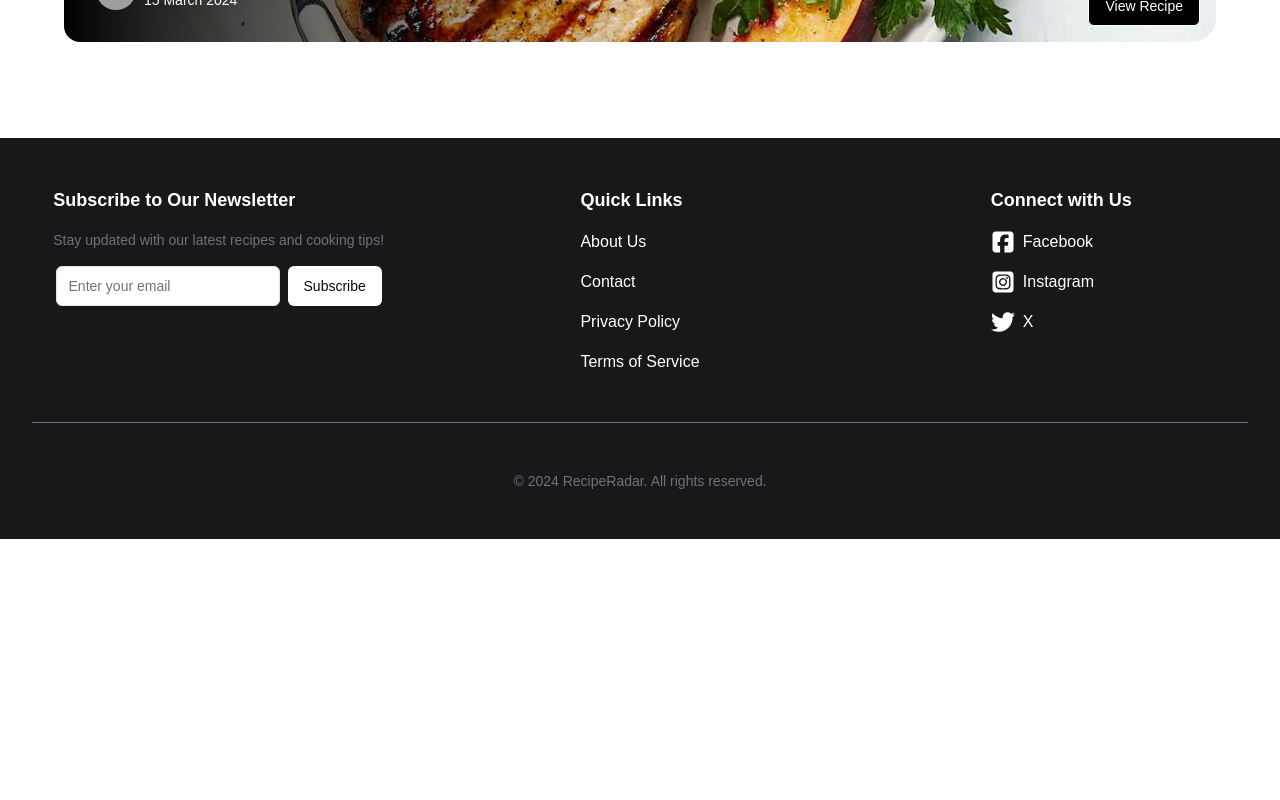
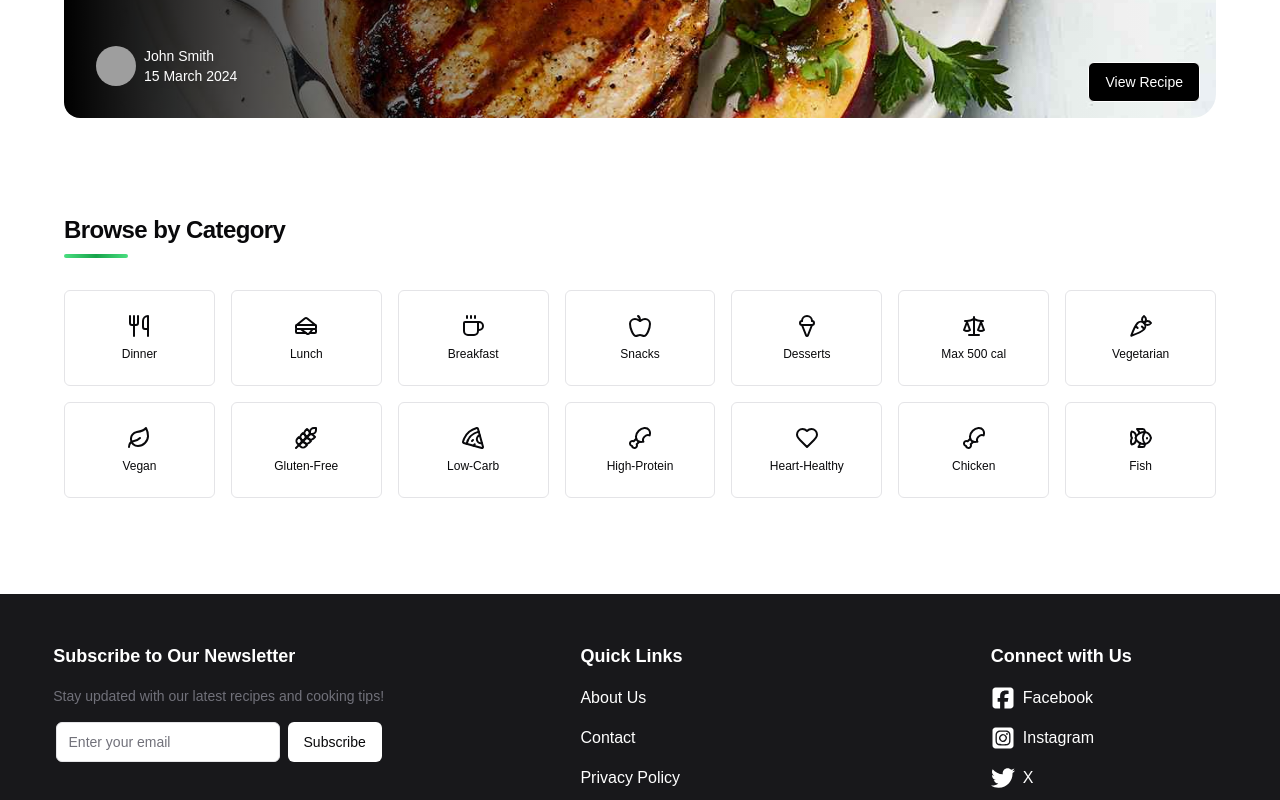
Before and after one commit to JacobssonEmil/recipe-radar, a Next.js app: page / in a window 1280 px wide. Shown: the part 580-1380 px from the top of the page. Before the commit the page ends 1119 px from the top, so only its background shows below. Built offline with nearby package versions, Linux system fonts and the light colour scheme; grey boxes are pictures that could not be loaded.

Commit message:
Add section dividers and category selection section.

```diff
--- a/src/app/layout.tsx
+++ b/src/app/layout.tsx
@@ -3,7 +3,6 @@ import localFont from "next/font/local";
 import "./globals.css";
 import { ThemeProvider } from "@/components/theme-provider";
 import Nav from "@/components/nav";
-import { usePathname } from "next/navigation";
 import Footer from "@/components/footer";
 import {
   ClerkProvider,
@@ -38,11 +37,10 @@ export default function RootLayout({
     <ClerkProvider>
       <html lang="en">
         <head>
-          {" "}
           <script src="https://cdn.jsdelivr.net/npm/swiper@11/swiper-element-bundle.min.js"></script>
         </head>
         <body
-          className={`${geistSans.variable} ${geistMono.variable} antialiased  `}
+          className={`${geistSans.variable} ${geistMono.variable} antialiased min-h-screen flex flex-col`}
         >
           <ThemeProvider
             attribute="class"
@@ -52,7 +50,9 @@ export default function RootLayout({
           >
             <Nav />
 
-            {children}
+            {/* Main content area with flex-grow to push footer down */}
+            <main className="flex-grow">{children}</main>
+
             <Footer />
           </ThemeProvider>
         </body>
--- a/src/app/page.tsx
+++ b/src/app/page.tsx
@@ -7,21 +7,33 @@ import React, { useState, useEffect } from "react";
 
 // import function to register Swiper custom elements
 import { register } from "swiper/element/bundle";
+import CategorySelector from "@/components/home/category-selector";
 // register Swiper custom elements
 register();
-
-// Define the type for a recipe
-interface Recipe {
-  id: number;
-  name: string;
-  description: string;
-}
 
 export default function Home() {
   return (
     <>
       <div className="max-w-[1400px] mx-auto px-4 sm:px-16 sm:mt-12 mt-0">
+        {/* Featured Recipes Intro Section */}
+        <section className="mt-12 mb-8">
+          <h2 className="text-2xl font-semibold  sm:text-2xl tracking-tight">
+            Featured Recipes
+          </h2>
+          <div className="mt-2 w-16 h-1 bg-gradient-to-r from-green-400 via-green-600 to-green-400 rounded-full"></div>
+        </section>
+
+        {/* Carousel Header */}
         <Header />
+
+        {/* Browse by Category Intro Section */}
+        <section className="mt-24 mb-8">
+          <h2 className="text-2xl font-semibold sm:text-2xl tracking-tight">
+            Browse by Category
+          </h2>
+          <div className="mt-2 w-16 h-1 bg-gradient-to-r from-green-400 via-green-600 to-green-400 rounded-full"></div>
+        </section>
+        <CategorySelector />
       </div>
     </>
   );
--- /dev/null
+++ b/src/components/home/category-selector.tsx
@@ -0,0 +1,62 @@
+import { Button } from "@/components/ui/button";
+import {
+  Utensils,
+  Salad,
+  Carrot,
+  Drumstick,
+  Fish,
+  Wheat,
+  Apple,
+  Scale,
+  Heart,
+  Leaf,
+  Coffee,
+  Pizza,
+  Sandwich,
+  IceCream,
+} from "lucide-react";
+import { useRouter } from "next/navigation";
+
+const categories = [
+  { name: "Dinner", icon: Utensils },
+  { name: "Lunch", icon: Sandwich },
+  { name: "Breakfast", icon: Coffee },
+  { name: "Snacks", icon: Apple },
+  { name: "Desserts", icon: IceCream },
+  { name: "Max 500 cal", icon: Scale },
+  { name: "Vegetarian", icon: Carrot },
+  { name: "Vegan", icon: Leaf },
+  { name: "Gluten-Free", icon: Wheat },
+  { name: "Low-Carb", icon: Pizza },
+  { name: "High-Protein", icon: Drumstick },
+  { name: "Heart-Healthy", icon: Heart },
+  { name: "Chicken", icon: Drumstick },
+  { name: "Fish", icon: Fish },
+];
+
+export default function Component() {
+  const router = useRouter();
+
+  return (
+    <div className="w-full mx-auto ">
+      <div className="grid grid-cols-2 sm:grid-cols-4 md:grid-cols-7 gap-4">
+        {categories.map((category) => (
+          <Button
+            key={category.name}
+            variant="outline"
+            className="flex flex-col items-center justify-center h-24 p-2 bg-background hover:bg-muted"
+            onClick={() => {
+              alert(`Selected category: ${category.name}`);
+              router.push("/");
+            }}
+          >
+            <category.icon className="h-6 w-6 mb-2" />
+            <span className="text-xs font-medium text-center">
+              {category.name}
+            </span>
+          </Button>
+        ))}
+      </div>
+    </div>
+  );
+}
```
